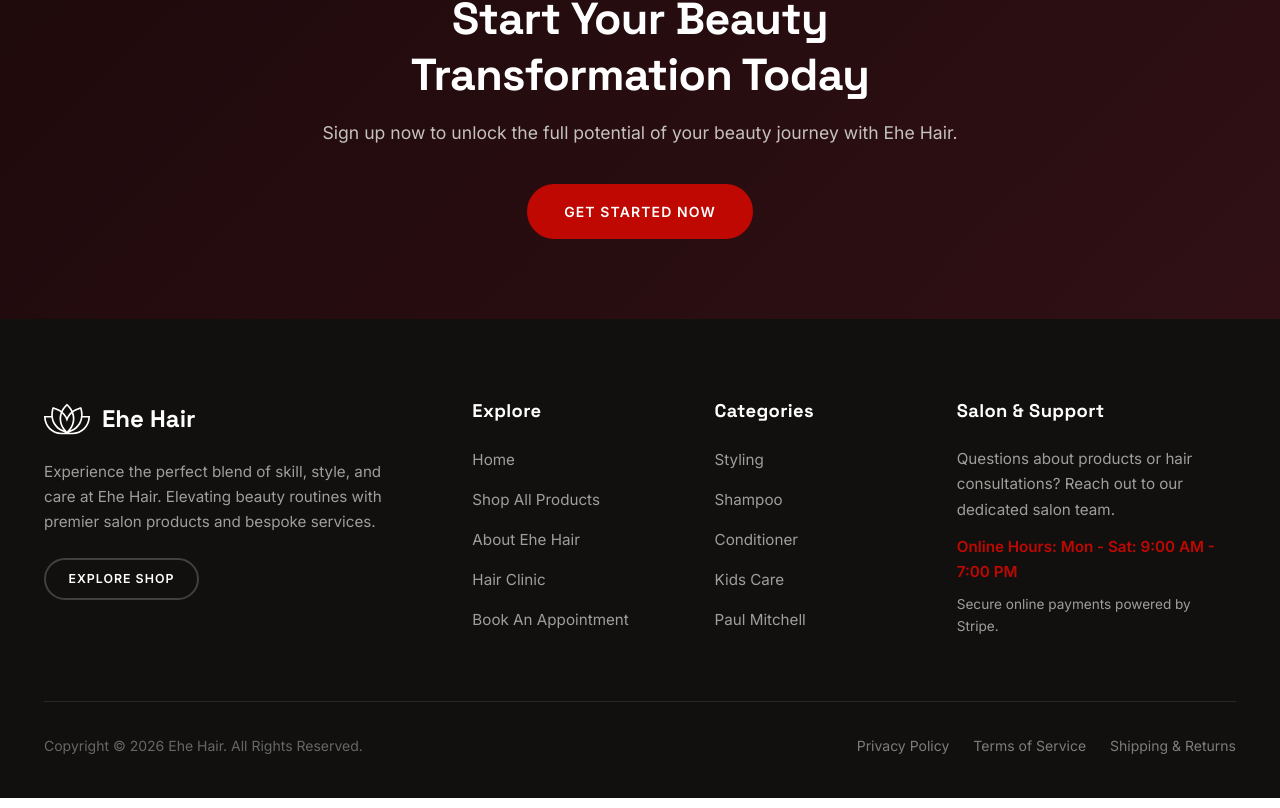
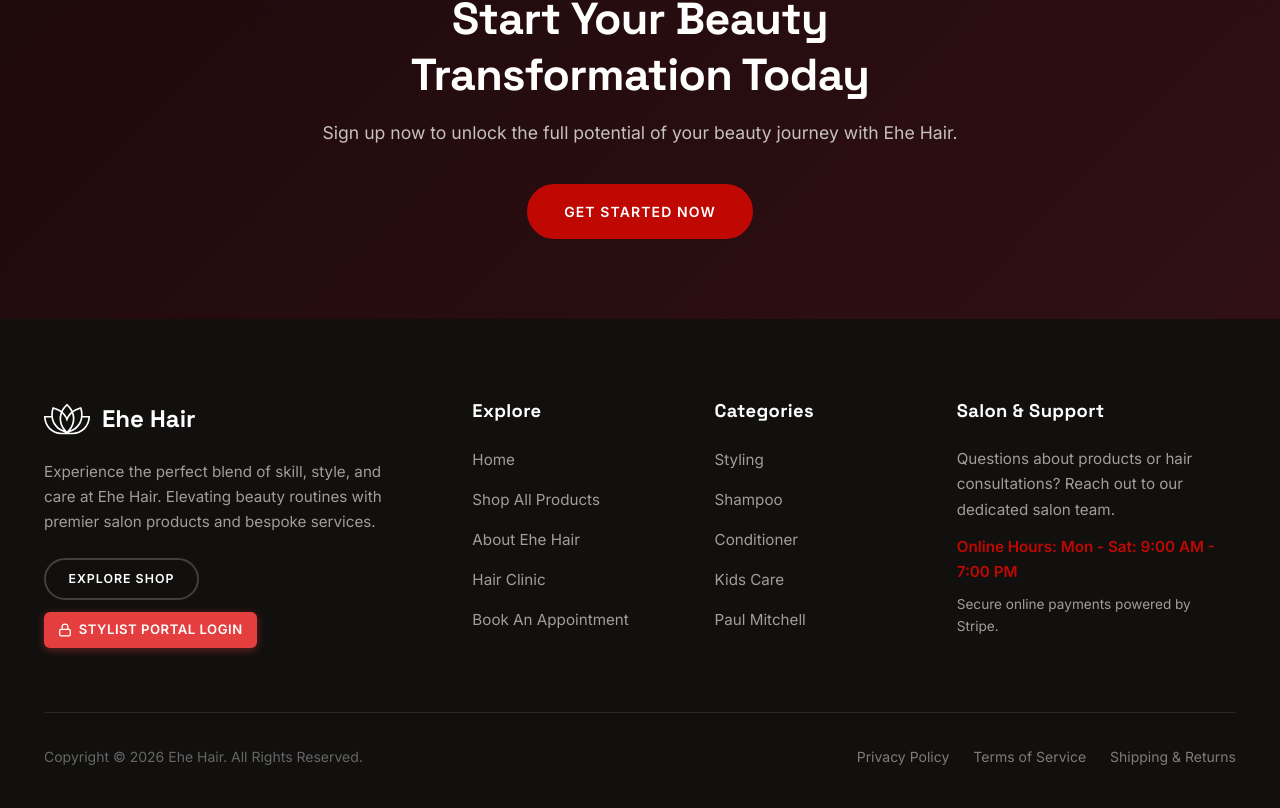
Before and after one commit to Dylfive/Ehe2, a Next.js app: page / in a window 1280 px wide. Shown: the part 5066-5874 px from the top of the page. Built offline with nearby package versions, Linux system fonts and the light colour scheme.

Commit message:
feat: add red stylist portal login button to footer

```diff
--- a/src/components/Footer.tsx
+++ b/src/components/Footer.tsx
@@ -25,13 +25,38 @@
             <p style={{ color: "#A09E9B", fontSize: "0.95rem", maxWidth: "340px", marginBottom: "1.5rem" }}>
               Experience the perfect blend of skill, style, and care at Ehe Hair. Elevating beauty routines with premier salon products and bespoke services.
             </p>
-            <div style={{ display: "flex", gap: "1rem" }}>
+            <div style={{ display: "flex", flexDirection: "column", gap: "0.75rem", alignItems: "flex-start" }}>
               <Link
                 href="/shop"
                 className="btn btn-outline btn-sm"
                 style={{ borderColor: "rgba(255,255,255,0.2)", color: "#FFFFFF" }}
               >
                 Explore Shop
+              </Link>
+              <Link
+                href="/stylist/login"
+                className="btn btn-sm"
+                style={{
+                  backgroundColor: "#E53E3E",
+                  color: "#FFFFFF",
+                  fontWeight: 600,
+                  fontSize: "0.82rem",
+                  letterSpacing: "0.04em",
+                  textTransform: "uppercase",
+                  padding: "0.45rem 0.9rem",
+                  borderRadius: "6px",
+                  display: "inline-flex",
+                  alignItems: "center",
+                  gap: "0.4rem",
+                  boxShadow: "0 2px 8px rgba(229, 62, 62, 0.4)",
+                  border: "none",
+                }}
+              >
+                <svg width="14" height="14" viewBox="0 0 24 24" fill="none" stroke="currentColor" strokeWidth="2.2" strokeLinecap="round" strokeLinejoin="round">
+                  <rect x="3" y="11" width="18" height="11" rx="2" ry="2"></rect>
+                  <path d="M7 11V7a5 5 0 0 1 10 0v4"></path>
+                </svg>
+                Stylist Portal Login
               </Link>
             </div>
           </div>
@@ -44,7 +69,7 @@
               <li><Link href="/shop">Shop All Products</Link></li>
               <li><Link href="/about">About Ehe Hair</Link></li>
               <li><Link href="/hair-clinic">Hair Clinic</Link></li>
-              <li><Link href="/contact">Book An Appointment</Link></li>
+              <li><Link href="/book">Book An Appointment</Link></li>
             </ul>
           </div>
 
```
